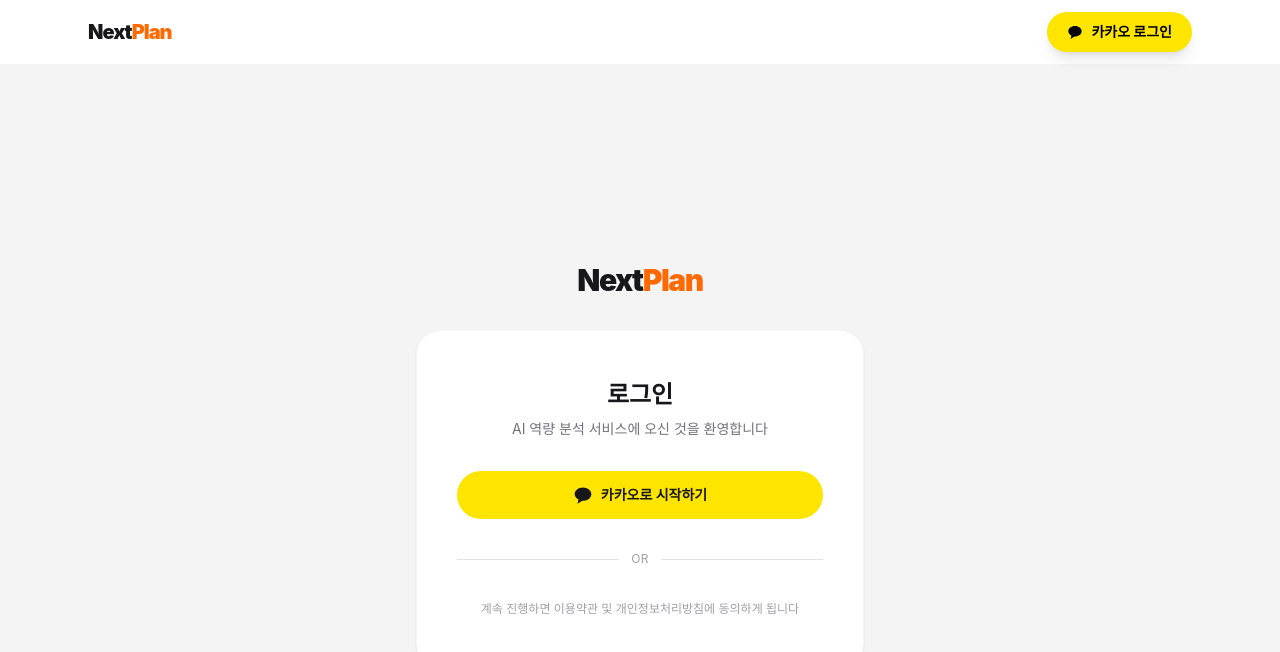
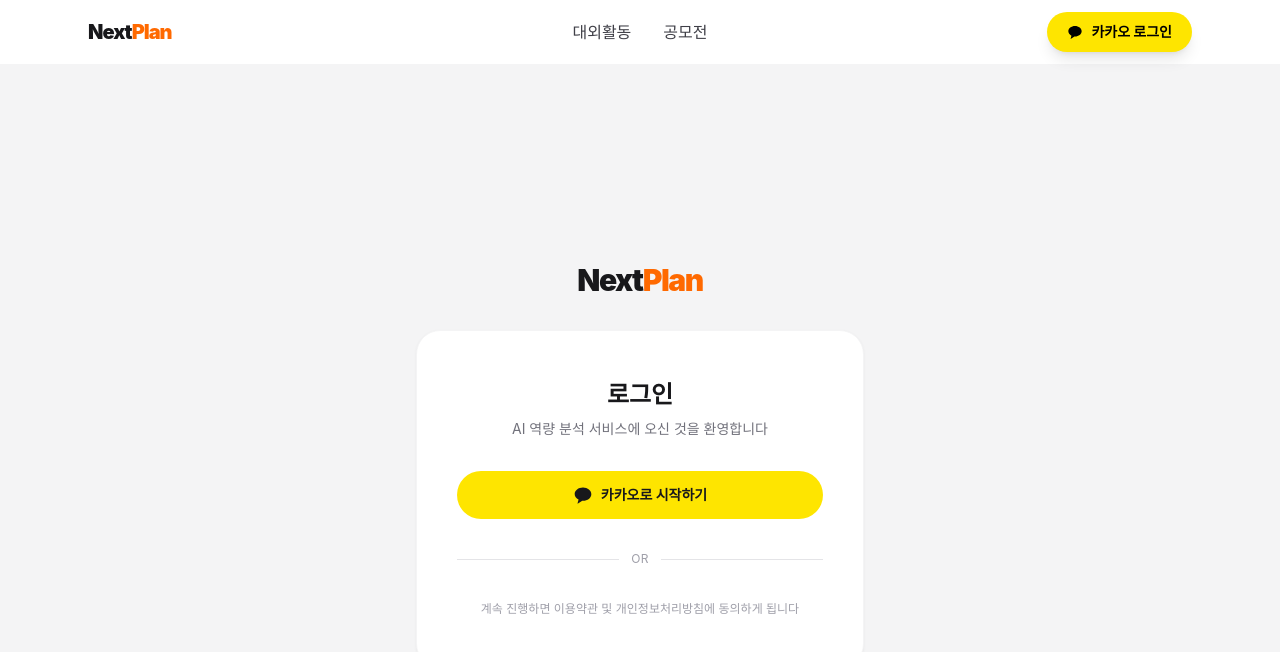
Before and after one commit to MJU-KAP/Front, a React (Vite) app: page /login in a window 1280 px wide. Shown: the top 652 px of the page. Built offline with nearby package versions, Linux system fonts and the light colour scheme; no server answers.

Commit message:
feat(FO_21): AppHeader 전 페이지에서 대외활동·공모전 NAV 노출
Remove main-page-only condition so 대외활동 and 공모전 links appear in the header on every page that uses AppLayout.

```diff
--- a/src/components/layout/AppHeader.tsx
+++ b/src/components/layout/AppHeader.tsx
@@ -2,7 +2,7 @@ import type { ReactNode } from 'react';
 import NextPlanLogo from '../brand/NextPlanLogo';
 
 type AppHeaderProps = {
-  /** 가운데 NAV (메인 페이지 등에서만 사용) */
+  /** 가운데 NAV (대외활동·공모전 등) */
   centerSlot?: ReactNode;
   /** 페이지별 오른쪽 액션 (예: KakaoLoginButton) */
   rightSlot?: ReactNode;
--- a/src/components/layout/AppLayout.tsx
+++ b/src/components/layout/AppLayout.tsx
@@ -1,19 +1,13 @@
-import { Outlet, useLocation } from 'react-router-dom';
+import { Outlet } from 'react-router-dom';
 import AppHeader from './AppHeader';
 import MainNav from './MainNav';
 import KakaoLoginButton from '../../pages/kakao/component/KakaoLoginButton';
 
 /** 전역 NAV: AppHeader + 페이지 본문(Outlet) */
 export default function AppLayout() {
-  const { pathname } = useLocation();
-  const isMainPage = pathname === '/' || pathname === '/main';
-
   return (
     <>
-      <AppHeader
-        centerSlot={isMainPage ? <MainNav /> : undefined}
-        rightSlot={<KakaoLoginButton />}
-      />
+      <AppHeader centerSlot={<MainNav />} rightSlot={<KakaoLoginButton />} />
       <Outlet />
     </>
   );
```
